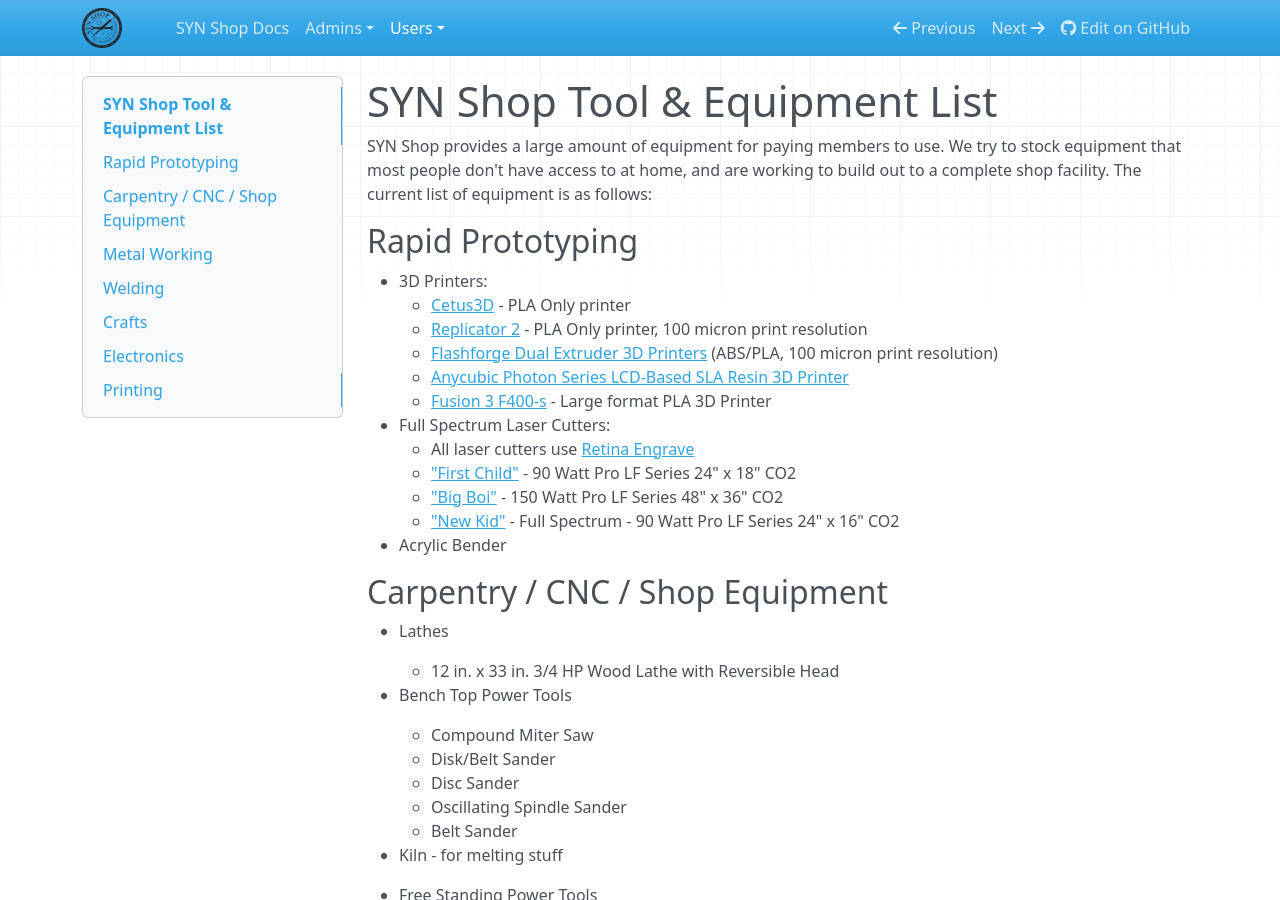
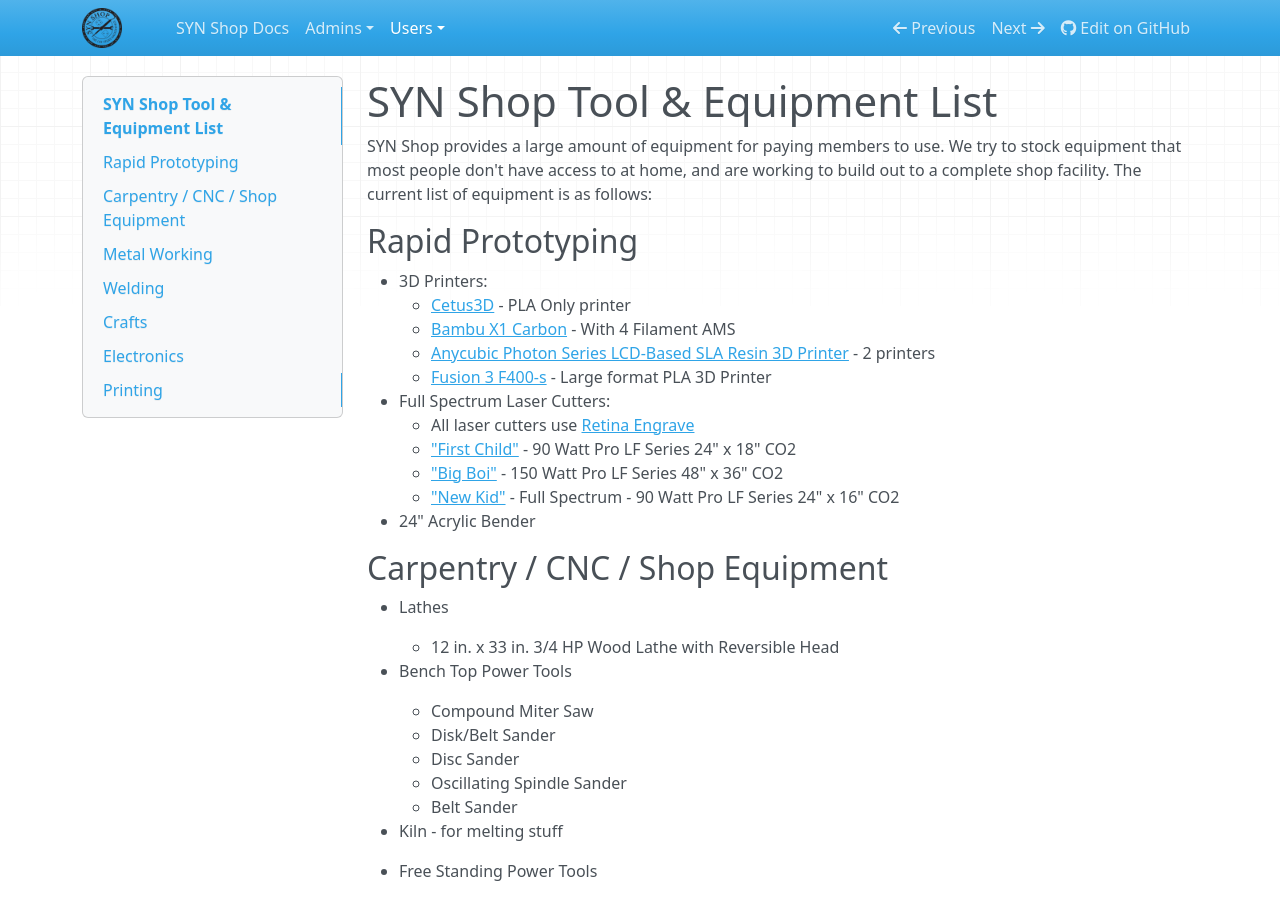
Before and after one commit to synshop/rtfm, an MkDocs documentation site: the page built from docs/users/SYN Shop Tool List.md, in a window 1280 px wide and 900 px high. Built offline with MkDocs 1.6.1, drawn with Linux system fonts in a browser that asks for light colours; nearby versions of some CDN libraries.

Commit message:
Update SYN Shop Tool List.md
Updated 3D printers list

```diff
--- a/docs/users/SYN Shop Tool List.md
+++ b/docs/users/SYN Shop Tool List.md
@@ -7,16 +7,15 @@
 
 * 3D Printers:
     * [Cetus3D](https://www.cetus3d.com/) - PLA Only printer
-    * [Replicator 2](https://www.makerbot.com/) - PLA Only printer, 100 micron print resolution
-    * [Flashforge Dual Extruder 3D Printers](https://store.flashforge.com/) (ABS/PLA, 100 micron print resolution)
-    * [Anycubic Photon Series LCD-Based SLA Resin 3D Printer](https://www.anycubic.com/collections/anycubic-photon-3d-printers/products/anycubic-photon-3d-printer)
+    * [Bambu X1 Carbon](https://bambulab.com/en-us/x1) - With 4 Filament AMS
+    * [Anycubic Photon Series LCD-Based SLA Resin 3D Printer](https://www.anycubic.com/collections/anycubic-photon-3d-printers/products/anycubic-photon-3d-printer) - 2 printers
     * [Fusion 3 F400-s](/users/Equipment/F400-s) - Large format PLA 3D Printer
 * Full Spectrum Laser Cutters:
     * All laser cutters use [Retina Engrave](/users/Equipment/Retina Engrave)
     * ["First Child"](/users/Equipment/First Child Laser Cutter) -  90 Watt Pro LF Series 24" x 18" CO2
     * ["Big Boi"](/users/Equipment/Big Boi Laser Cutter) - 150 Watt Pro LF Series 48" x 36" CO2
     * ["New Kid"](/users/Equipment/New Kid Laser Cutter) - Full Spectrum -  90 Watt Pro LF Series 24" x 16" CO2
-* Acrylic Bender
+* 24" Acrylic Bender
 
 ## Carpentry / CNC / Shop Equipment
 
```
